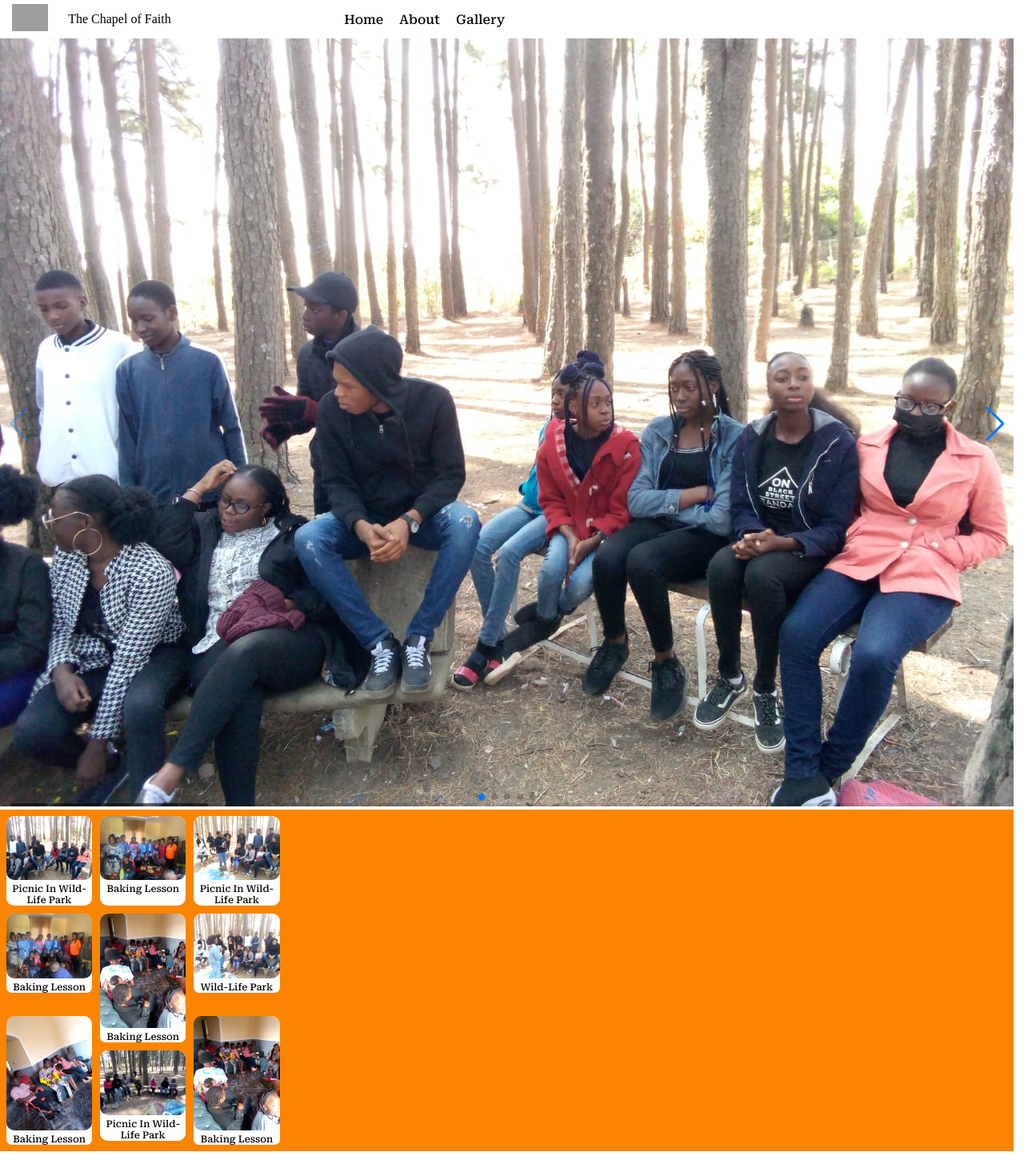
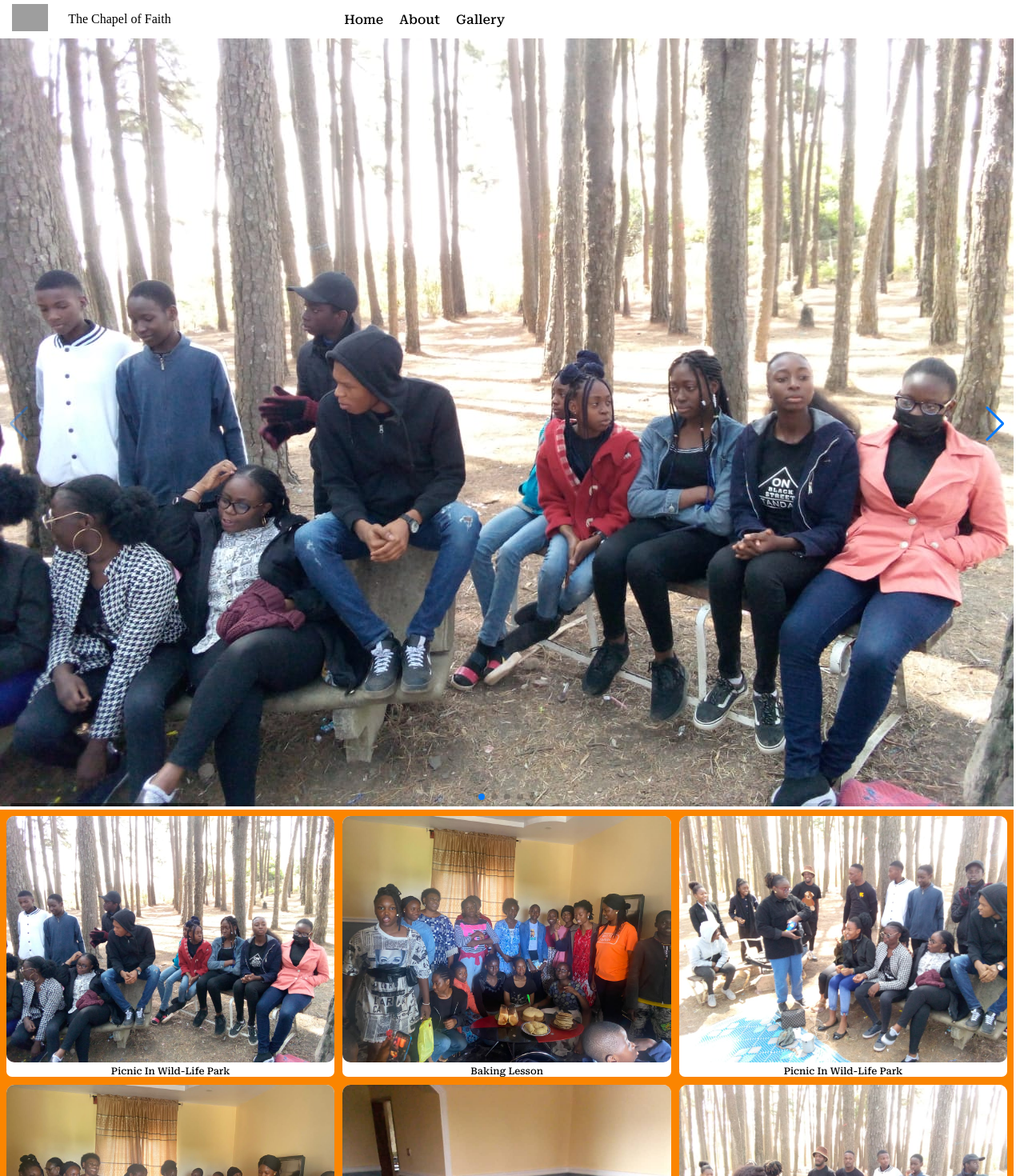
Before and after one commit to tosxin-456/Bethel-Teens, a React (Vite) app: page /Gallery in a window 1280 px wide. Shown: the top 1470 px of the page at 80% size. Before the commit the page ends 1439 px from the top, so only its background shows below. Built offline with nearby package versions, Linux system fonts and the light colour scheme; grey boxes are pictures that could not be loaded.

Commit message:
worked on the gallery page

```diff
--- a/src/App.css
+++ b/src/App.css
@@ -323,13 +323,13 @@ button:hover{
 .gallery{
   background-color: #FB8500;
   margin: auto;
-  width: 100%;
+  width: fit-content;
   padding: 3px;
 }
 .firstPic{
 background-color: #FFFFFF;
 border-radius: 10px;
-width: 6.7rem;
+width: 70%;
  margin: 5px;
 }
 .firstPic img{
```
